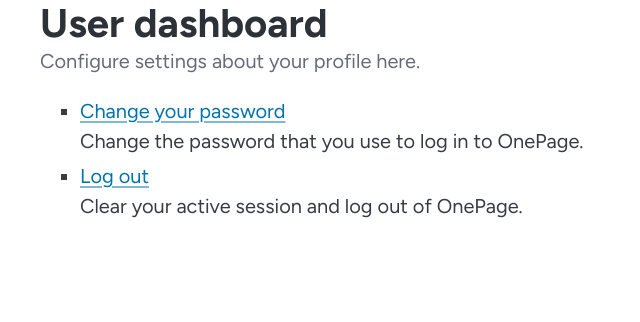
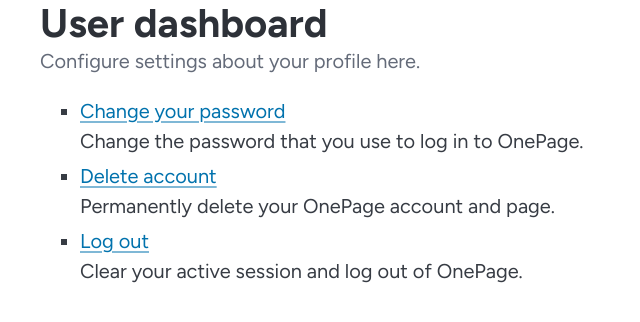
Before and after one commit to xtt28/onepage, a Django app: page /you in a window 1280 px wide. Shown: the part 106-428 px from the top of the page, without its empty margins (0-640 px from the left). Run offline with Django 5.2, Linux system fonts and the light colour scheme; the visitor is signed in with stand-in values (Sample User, id 1); some libraries are stand-ins or nearby versions.

Commit message:
Add account deletion functionality

```diff
--- a/onepage/users/templates/users/settings.html
+++ b/onepage/users/templates/users/settings.html
@@ -17,6 +17,11 @@
         Change the password that you use to log in to OnePage.
     </li>
     <li>
+        <a href="{% url "delete_user" %}">Delete account</a>
+        <br>
+        Permanently delete your OnePage account and page.
+    </li>
+    <li>
         <a href="#">Log out</a>
         <br>
         Clear your active session and log out of OnePage.
--- a/onepage/users/urls.py
+++ b/onepage/users/urls.py
@@ -1,6 +1,8 @@
 from django.urls import path
-from .views import user_settings
+from .views import delete_final, delete_user, user_settings
 
 urlpatterns = [
     path("you", user_settings, name="user_settings"),
+    path("you/delete", delete_user, name="delete_user"),
+    path("you/delete/final", delete_final, name="delete_final"),
 ]
--- a/onepage/users/views.py
+++ b/onepage/users/views.py
@@ -1,9 +1,27 @@
 from django.contrib.auth.decorators import login_required
 from django.views.decorators.http import require_GET
-from django.shortcuts import render
+from django.shortcuts import redirect, render
 
 
 @login_required
 @require_GET
 def user_settings(request):
+    """Renders a page showing available settings for the user to configure their
+    account."""
     return render(request, "users/settings.html")
+
+
+@login_required
+@require_GET
+def delete_user(request):
+    """Renders a page that confirms whether the user would like to delete their
+    account."""
+    return render(request, "users/delete_confirm.html")
+
+
+@login_required
+@require_GET
+def delete_final(request):
+    """Deletes the user's account permanently."""
+    request.user.delete()
+    return redirect("login")
```
Also changed, not shown: onepage/users/templates/users/delete_confirm.html (added, +21 -0 lines).
